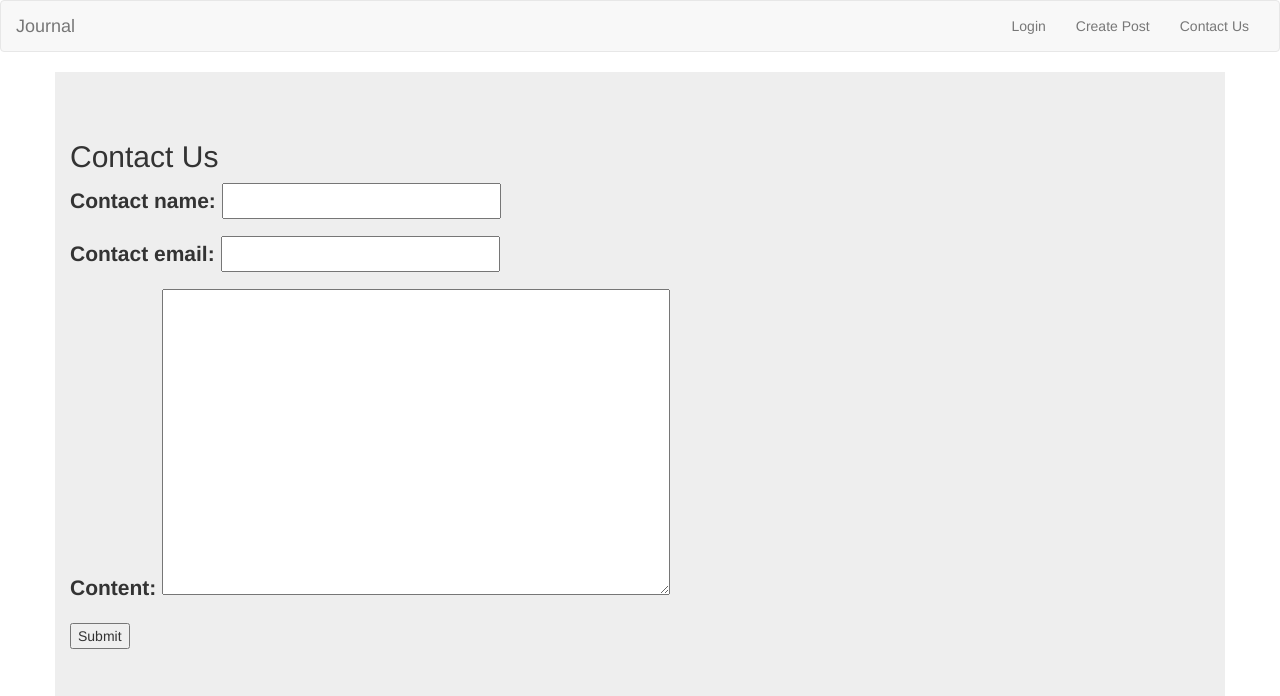
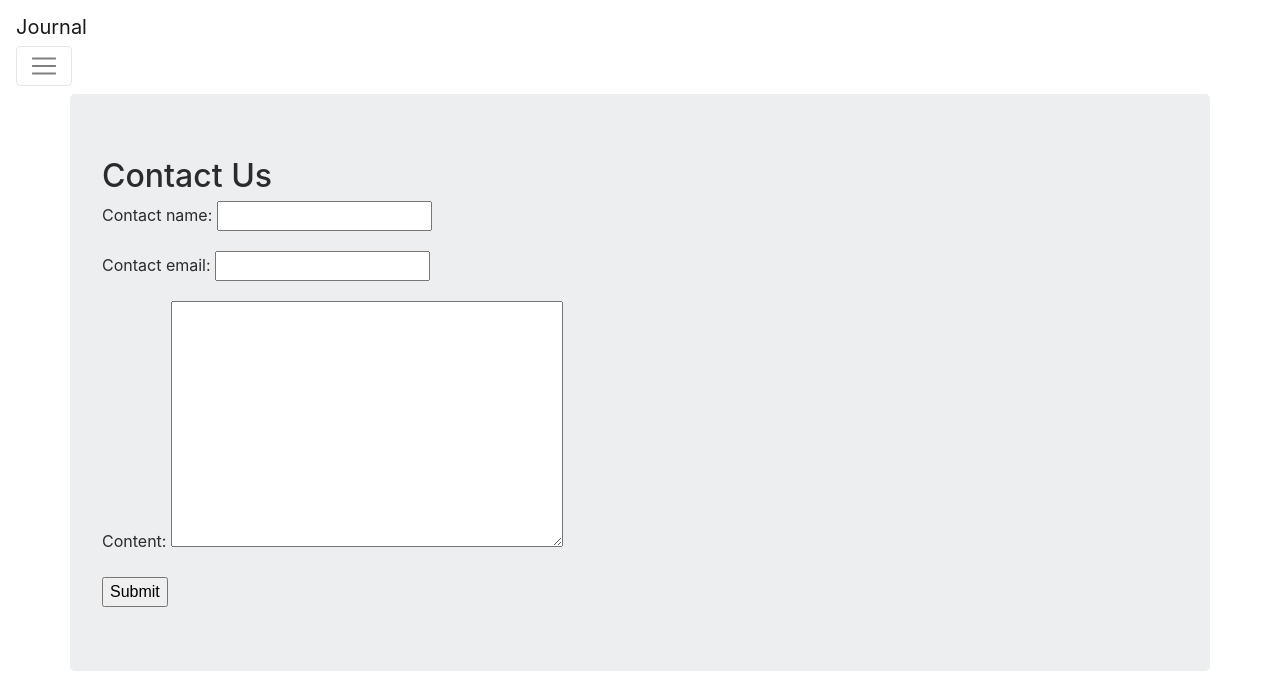
Before and after one commit to smflanag/Journal, a Django app: page /contact_us in a window 1280 px wide. Shown: the top 696 px of the page. Run offline with Django 3.2, Linux system fonts and the light colour scheme; some libraries are stand-ins or nearby versions.

Commit message:
Collapsable navbar fixed

```diff
--- a/templates/home.html
+++ b/templates/home.html
@@ -4,33 +4,34 @@
 <head>
     <meta charset="UTF-8">
     <title>Homepage</title>
-    <link rel="stylesheet" href="https://maxcdn.bootstrapcdn.com/bootstrap/3.3.7/css/bootstrap.min.css" integrity="sha384-BVYiiSIFeK1dGmJRAkycuHAHRg32OmUcww7on3RYdg4Va+PmSTsz/K68vbdEjh4u" crossorigin="anonymous">
-
+    <link rel="stylesheet" href="https://maxcdn.bootstrapcdn.com/bootstrap/4.0.0-beta.3/css/bootstrap.min.css" integrity="sha384-Zug+QiDoJOrZ5t4lssLdxGhVrurbmBWopoEl+M6BdEfwnCJZtKxi1KgxUyJq13dy" crossorigin="anonymous">
+    <meta name="viewport" content="width=device-width, initial-scale=1, shrink-to-fit=no">
 </head>
 <body>
 
-<nav class="navbar navbar-default">
-  <div class="container-fluid">
-    <!-- Brand and toggle get grouped for better mobile display -->
-    <div class="navbar-header">
-      <button type="button" class="navbar-toggle collapsed" data-toggle="collapse" data-target="#bs-example-navbar-collapse-1" aria-expanded="false">
-        <span class="sr-only"></span>
-        <span class="icon-bar"></span>
-        <span class="icon-bar"></span>
-        <span class="icon-bar"></span>
-      </button>
-      <a class="navbar-brand" href="{% url 'home' %}">Journal</a>
-    </div>
 
-    <!-- Collect the nav links, forms, and other content for toggling -->
-    <div class="collapse navbar-collapse" id="bs-example-navbar-collapse-1">
-      <ul class="nav navbar-nav navbar-right">
-        <li><a href="{% url 'login' %}">Login</a></li>
-          <li><a href="{% url 'post_form' %}">Create Post</a></li>
-        <li><a href="{% url 'contact_us' %}">Contact Us</a></li>
-      </ul>
-    </div><!-- /.navbar-collapse -->
-  </div><!-- /.container-fluid -->
+<nav class="navbar navbar-expand-lg navbar-light bg-light">
+  <a class="navbar-brand" href="{% url 'home' %}">Journal</a>
+  <button class="navbar-toggler" type="button" data-toggle="collapse" data-target="#navbarSupportedContent" aria-controls="navbarSupportedContent" aria-expanded="false" aria-label="Toggle navigation">
+    <span class="navbar-toggler-icon"></span>
+  </button>
+
+  <div class="collapse navbar-collapse" id="navbarSupportedContent">
+    <ul class="navbar-nav mr-auto">
+      <li class="nav-item active">
+        <a class="nav-link" href="{% url 'home' %}">Home<span class="sr-only">(current)</span></a>
+      </li>
+      <li class="nav-item">
+        <a class="nav-link" href="{% url 'login' %}">Login</a>
+      </li>
+        <li class="nav-item">
+        <a class="nav-link" href="{% url 'post_form' %}">Create Post</a>
+      </li>
+        <li class="nav-item">
+        <a class="nav-link" href="{% url 'contact_us' %}">Contact Us</a>
+      </li>
+    </ul>
+  </div>
 </nav>
 {% block body_block %}
 {% for post in post_list %}
@@ -41,5 +42,9 @@
 
 {% endfor %}
 {% endblock %}
+    <script src="https://code.jquery.com/jquery-3.2.1.slim.min.js" integrity="sha384-KJ3o2DKtIkvYIK3UENzmM7KCkRr/rE9/Qpg6aAZGJwFDMVNA/GpGFF93hXpG5KkN" crossorigin="anonymous"></script>
+    <script src="https://cdnjs.cloudflare.com/ajax/libs/popper.js/1.12.9/umd/popper.min.js" integrity="sha384-ApNbgh9B+Y1QKtv3Rn7W3mgPxhU9K/ScQsAP7hUibX39j7fakFPskvXusvfa0b4Q" crossorigin="anonymous"></script>
+    <script src="https://maxcdn.bootstrapcdn.com/bootstrap/4.0.0-beta.3/js/bootstrap.min.js" integrity="sha384-a5N7Y/aK3qNeh15eJKGWxsqtnX/wWdSZSKp+81YjTmS15nvnvxKHuzaWwXHDli+4" crossorigin="anonymous"></script>
+
 </body>
 </html>
```
Also changed, not shown: Journal/apps/entries/migrations/0004_post_created.py (added), Journal/apps/entries/migrations/0005_auto_20180108_2055.py (added), Journal/apps/entries/migrations/0006_remove_post_poster_name.py (added).
